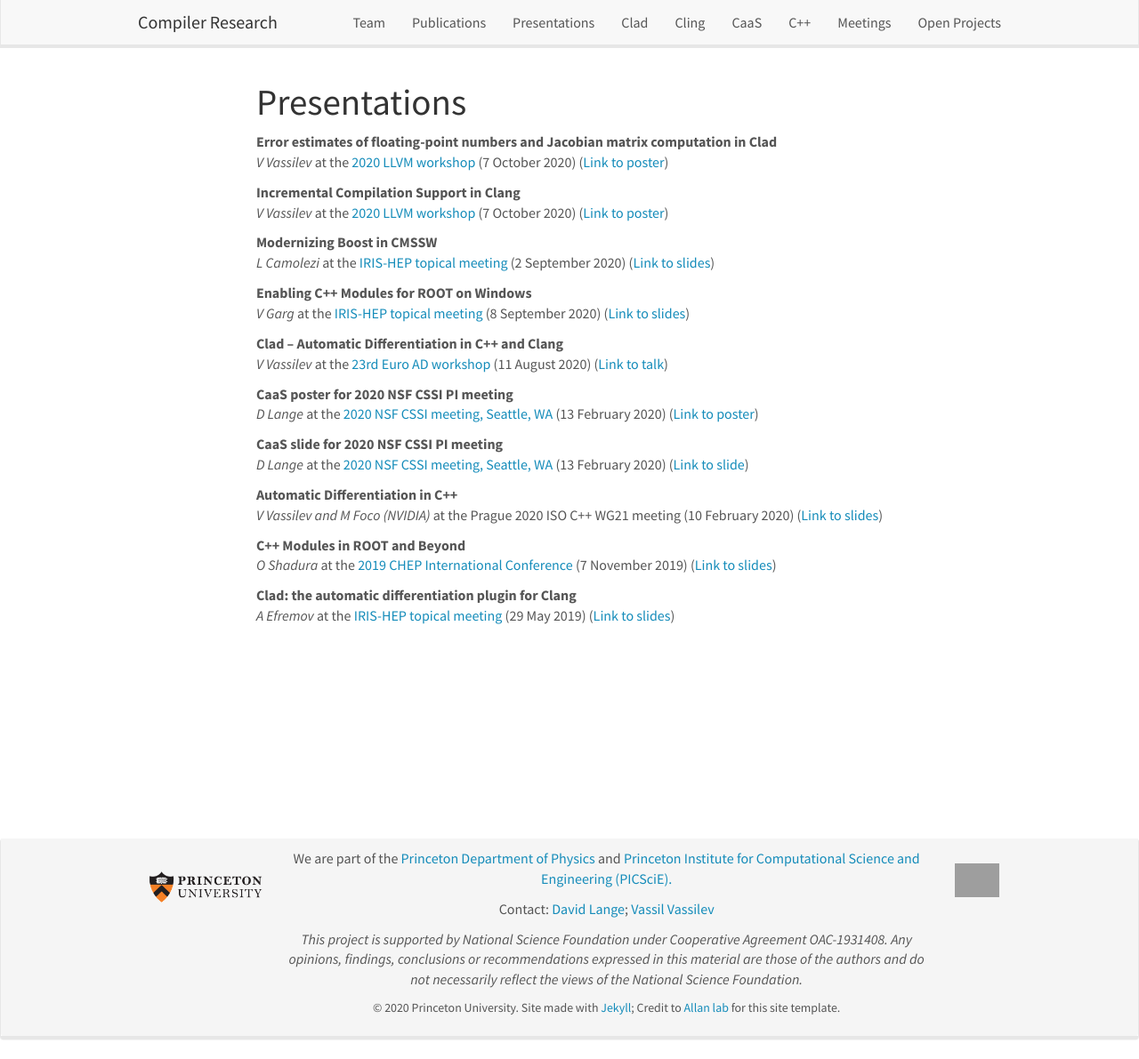
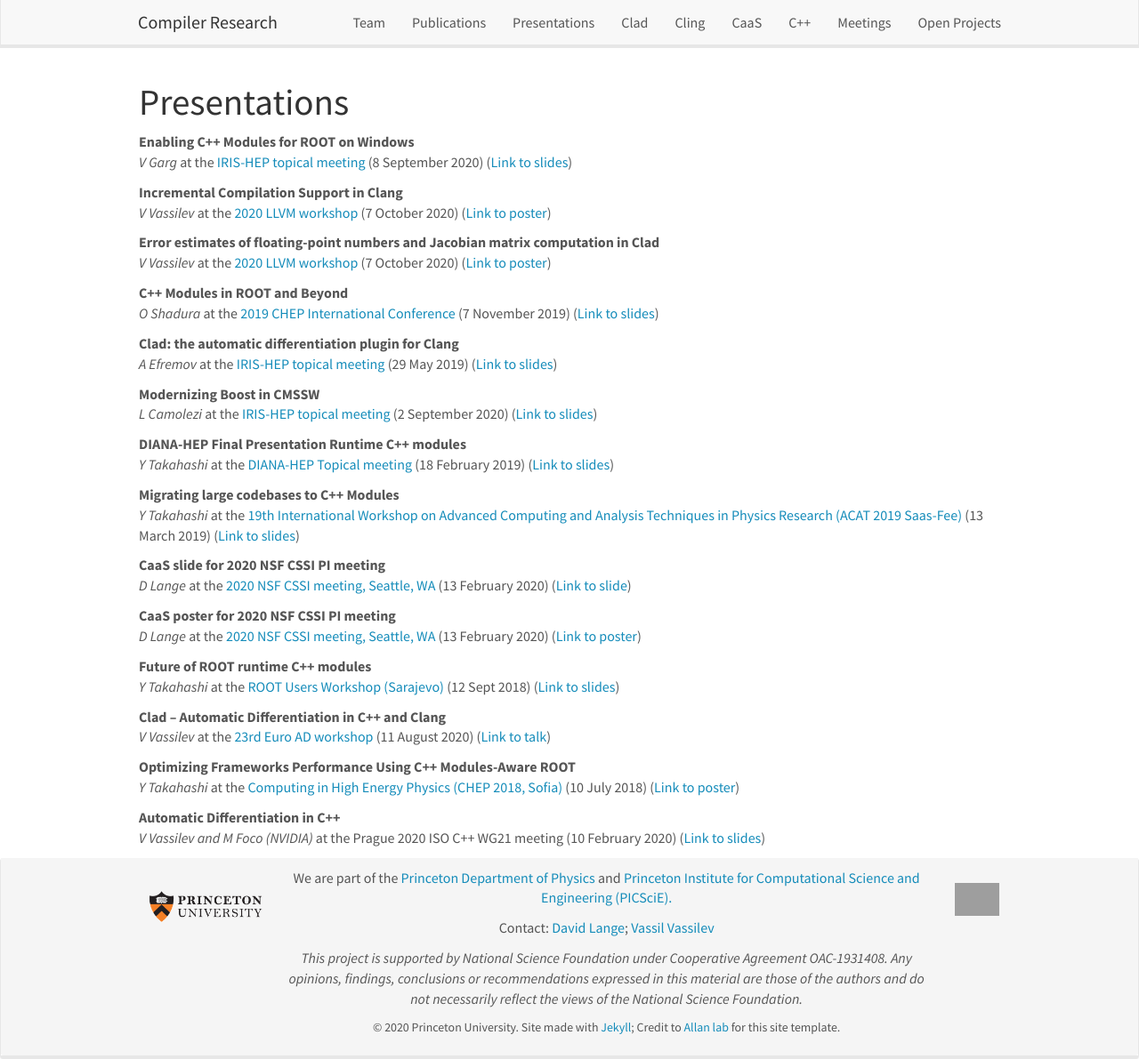
Before and after one commit to vgvassilev/clad, a Jekyll site: the page built from _pages/presentations.md, in a window 1280 px wide and 1191 px high. Shown: the whole window at 89% size. Built offline with Jekyll 4.4.1, drawn with Linux system fonts in a browser that asks for light colours; nearby versions of some CDN libraries; grey boxes are pictures that could not be loaded.

Commit message:
yuka presentations

```diff
--- a/_data/preslist.yml
+++ b/_data/preslist.yml
@@ -89,3 +89,39 @@
   link:
     url: "https://indico.cern.ch/event/815976/contributions/3405951/attachments/1853315/3043286/CladIRIS.pdf"
     display: Link to slides
+
+- title: "Future of ROOT runtime C++ modules"
+  description:
+  location: "[ROOT Users Workshop (Sarajevo)](https://indico.cern.ch/event/697389/)"
+  date: 12 Sept 2018
+  speaker: Y Takahashi
+  link:
+    url: "https://indico.cern.ch/event/697389/contributions/3062026/attachments/1714046/2764895/Future_of_ROOT_runtime_C_modules.pdf"
+    display: Link to slides
+
+- title: "Optimizing Frameworks Performance Using C++ Modules-Aware ROOT"
+  description:
+  location: "[Computing in High Energy Physics (CHEP 2018, Sofia)](https://indico.cern.ch/event/587955/)"
+  date: 10 July 2018
+  speaker: Y Takahashi
+  link:
+    url: "https://indico.cern.ch/event/587955/contributions/2937639/attachments/1679562/2697775/CHEP_poster_third.pdf"
+    display: Link to poster
+
+- title: "Migrating large codebases to C++ Modules"
+  description:
+  location: "[19th International Workshop on Advanced Computing and Analysis Techniques in Physics Research (ACAT 2019 Saas-Fee)](https://indico.cern.ch/event/708041/)"
+  date: 13 March 2019
+  speaker: Y Takahashi
+  link:
+    url: "https://indico.cern.ch/event/708041/contributions/3276196/attachments/1810525/3007180/ACAT_CModules.pdf"
+    display: Link to slides
+
+- title: "DIANA-HEP Final Presentation Runtime C++ modules"
+  description:
+  location: "[DIANA-HEP Topical meeting](https://indico.cern.ch/event/798499)"
+  date: 18 February 2019
+  speaker: Y Takahashi
+  link:
+    url: "https://indico.cern.ch/event/798499/contributions/3318311/attachments/1797966/2931691/DIANA_Yuka_final.pdf"
+    display: Link to slides
--- a/_pages/presentations.md
+++ b/_pages/presentations.md
@@ -9,8 +9,9 @@
 
 # Presentations
 
+{% assign sorted_pres = site.data.preslist | sort: "date" | reverse %}
 
-{% for pres in site.data.preslist %}
+{% for pres in sorted_pres %}
 
   <b>{{ pres.title }}</b> <br />
   <em>{{ pres.speaker }} </em> at the {{pres.location}} ({{pres.date}}) (<a href="{{ pres.link.url }}">{{ pres.link.display }}</a>)
```
